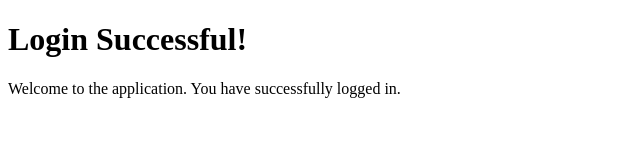
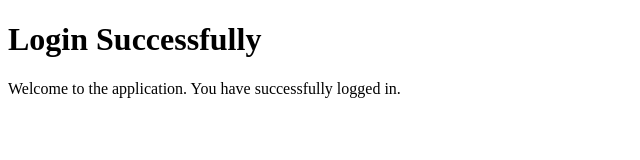
Before and after one commit to NesamaniNS/VehicleRentApplication, a website: page public/Admin/success.html in a window 1280 px wide. Shown: the full height of the page, 0-640 px from the left. Drawn offline with Linux system fonts and the light colour scheme.

Commit message:
Update success.html

```diff
--- a/public/Admin/success.html
+++ b/public/Admin/success.html
@@ -8,7 +8,7 @@
 </head>
 <body>
     <div class="success-page">
-        <h1>Login Successful!</h1>
+        <h1>Login Successfully</h1>
         <p>Welcome to the application. You have successfully logged in.</p>
     </div>
 </body>
```
